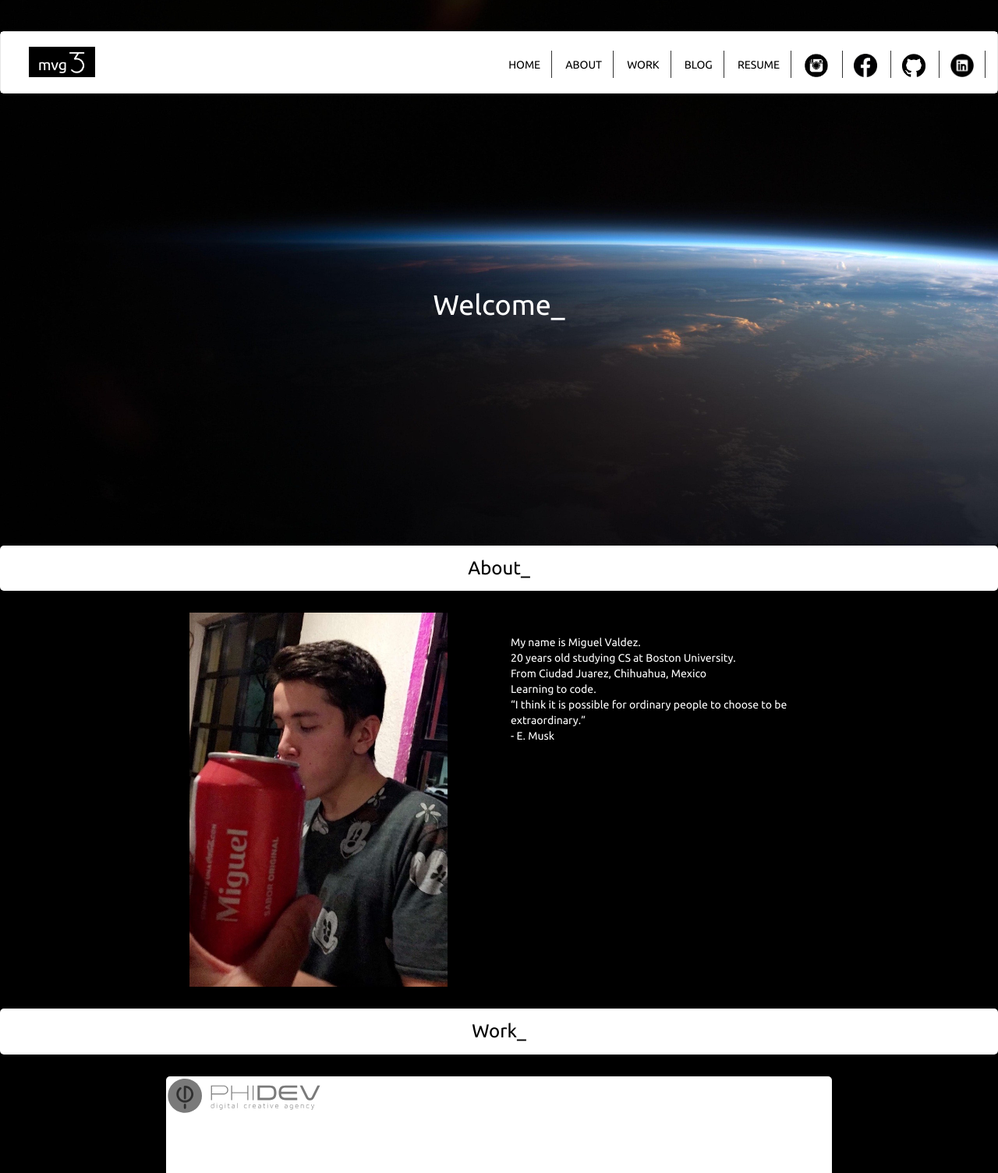
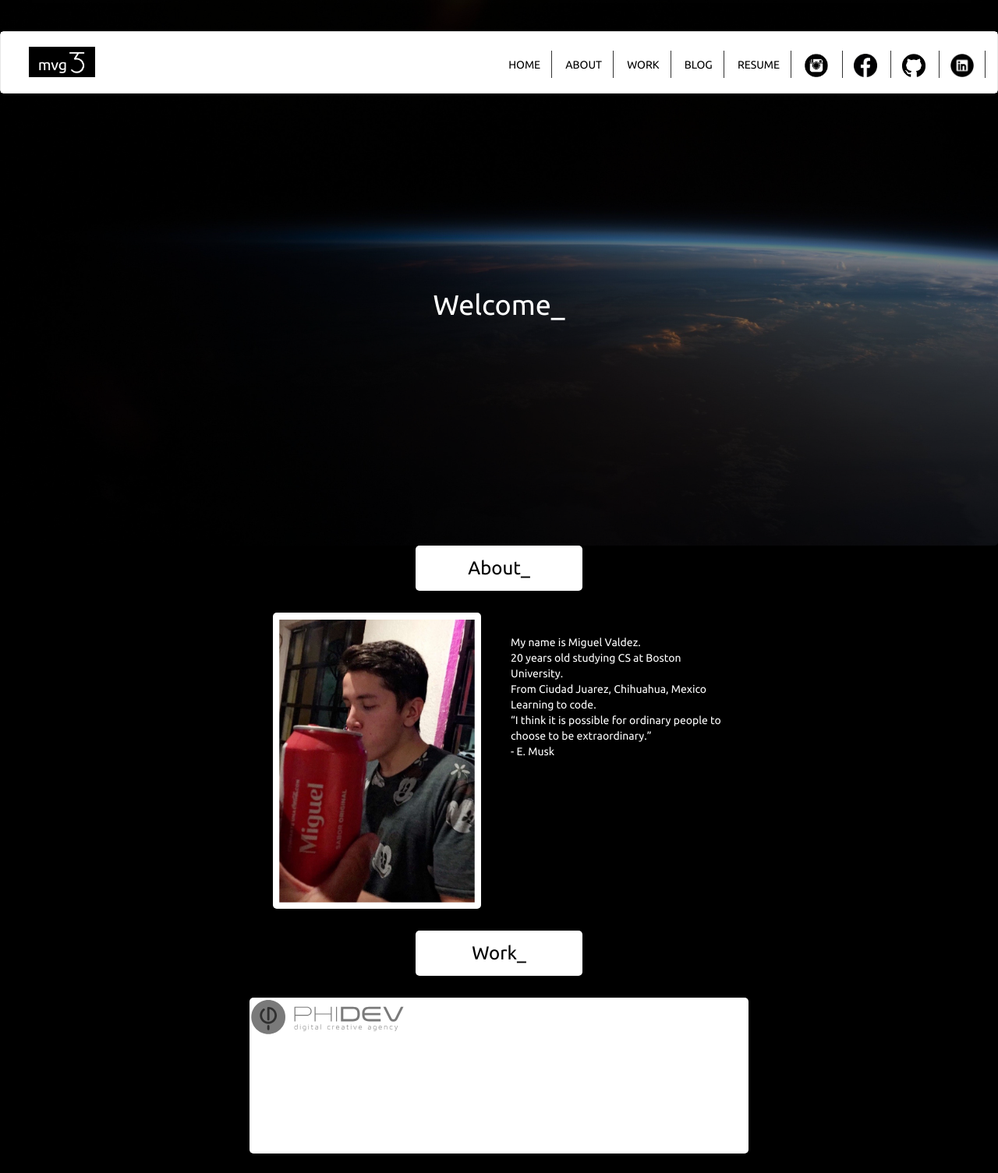
Before and after one commit to mvg35/mvg35.github.io, a PHP site: page / in a window 1280 px wide. Shown: the top 1505 px of the page at 78% size. Run offline with PHP 8.4, Linux system fonts and the light colour scheme.

Commit message:
titles lengths and links

```diff
--- a/index.html
+++ b/index.html
@@ -47,7 +47,7 @@
 							<img src="../media/fb-bnw.jpg" alt="facebook" width="30" height="30">
 							</a>
 						</li>
-						<li><a href="https://github.com/miguel24v"
+						<li><a href="https://github.com/mvg35"
 							 target="_blank">
 							<img src="../media/github-bnw.png" alt="github" width="30" height="30">
 							</a>
@@ -72,12 +72,12 @@
     		</div>
 
 	    	<div id="About">
-	    		<div class="title normal-padding"><h3>About_</h3></div>
+	    		<div class="title normal-padding col-sm-2 col-sm-offset-5"><h3>About_</h3></div>
 
-	    		<div class="about col-sm-offset-2 col-sm-8">
+	    		<div class="about col-sm-6 col-sm-offset-3">
 
 		    		<div class="profile-pic col-sm-6">
-				   		<img src="/media/miguel.jpg" class="img-responsive">
+				   		<img src="/media/miguel.jpg" alt="miguel" class="img-responsive">
 				   	</div>
 
 					<div class="about-me col-sm-6" style="margin-top:2em;">
@@ -94,17 +94,17 @@
 	    	<div class="clearfix"></div>
 
 	    	<div id="Work">
-	    		<div class="title normal-padding"><h3>Work_</h3></div>
+	    		<div class="title normal-padding col-sm-2 col-sm-offset-5"><h3>Work_</h3></div>
 
-	    			<div class="example phidev col-sm-8 col-sm-offset-2" style="margin-top:2em;">
+	    			<div class="example phidev col-sm-6 col-sm-offset-3" style="margin-top:2em;">
 	    				<div class="description"></div>
 	    			</div>
 
-	    			<div class="example google col-sm-8 col-sm-offset-2">
+	    			<div class="example google col-sm-6 col-sm-offset-3">
 	    				<div class="description"></div>
 	    			</div>
 
-	    			<div class="example research col-sm-8 col-sm-offset-2">
+	    			<div class="example research col-sm-6 col-sm-offset-3">
 	    				<div class="description"></div>
 	    			</div>
 
@@ -115,9 +115,9 @@
 	    	<div class="clearfix"></div>
 
 	    	<div id="Blog">
-	    		<div class="title normal-padding"><h3>Blog_</h3></div>
+	    		<div class="title normal-padding col-sm-2 col-sm-offset-5"><h3>Blog_</h3></div>
 
-	    			<div class="fixed-height-blog wb col-sm-8 col-sm-offset-2">
+	    			<div class="fixed-height-blog wb col-sm-6 col-sm-offset-3">
 						<p>
 
 
@@ -130,8 +130,8 @@
 	    	<div class="clearfix"></div>
 
 	    	<div id="Resume">
-	    		<div class="title normal-padding"><h3>Resume_</h3></div>
-
+	    		<div class="title normal-padding col-sm-2 col-sm-offset-5"><h3>Resume_</h3></div>
+	    		<div class="clearfix"></div>
 	    		<div class="resume" style="padding-top:2em; padding-bottom:2em;">
 	    			<h4><a href="documents/Miguel_Valdez_Resume.pdf" target="_blank">View</a> or <a href="/documents/Miguel_Valdez_Resume.pdf" download="mv35_resume.pdf">download</a> my updated Resume</h4>
 	    		</div>
@@ -165,7 +165,7 @@
        					</li>
 
        					<li class="social-image">
-       						<a href="http://www.github.com/miguel24v"
+       						<a href="https://github.com/mvg35"
 						 target="_blank">
 							<img src="../media/github-bnw.png" alt="github">
 						</a>
--- a/sass/css/style.css
+++ b/sass/css/style.css
@@ -20,11 +20,11 @@ div { background: black; }
 #header .navbar .navbar-collapse ul li:hover a, #header .navbar-default .navbar-collapse ul li:hover a { text-decoration: none; color: gray; }
 #header .navbar .navbar-collapse ul li:hover img, #header .navbar-default .navbar-collapse ul li:hover img { opacity: .5; }
 
-#content #Home .main-image { min-height: 700px; background: url("/media/space.jpg") bottom right no-repeat; background-size: cover; }
+#content #Home .main-image { min-height: 700px; background: url("/media/space.jpg") bottom right no-repeat; background-size: cover; box-shadow: inset 2px 800px 20px 10px rgba(0, 0, 0, 0.5); }
 #content #Home .main-image h1 { color: white; text-align: center; position: relative; top: 350px; }
 #content #About .about { margin-bottom: 2em; margin-top: 2em; }
 #content #About .about .profile-pic { border-radius: 5px; border-radius: 5px; }
-#content #About .about .profile-pic img { max-height: 480px; }
+#content #About .about .profile-pic img { max-width: 97%; padding: 3%; border-radius: 5px; /* A percentage that, when doubled and added to the above, makes 100%. */ background: white /* Color of the faux border. */ }
 #content #About .about .about-me { text-align: left; }
 #content #Work .example { background: url("/media/phidev-footer.svg") no-repeat; background-size: 200px; height: 200px; background-color: white; border-radius: 5px; margin-bottom: 2em; }
 #content #Work .example.google { background: url("/media/google-search.png") no-repeat; background-size: 60px; background-color: white; }
@@ -32,7 +32,7 @@ div { background: black; }
 #content #Blog .fixed-height-blog { margin-top: 2em; margin-bottom: 2em; height: 650px; border: solid; border-radius: 5px; border-width: 1.5px; border-color: rgba(50, 50, 50, 0.5); overflow-y: scroll; }
 #content #Resume .resume h4 { text-align: center; }
 
-.title { width: 100%; text-align: center; background-color: white; color: black; }
+.title { text-align: center; background-color: white; color: black; }
 
 .normal-padding { padding-top: 1px; padding-bottom: 1px; border-radius: 5px; }
 .normal-padding h3 { position: relative; top: -5px; }
--- a/sass/sass/style.scss
+++ b/sass/sass/style.scss
@@ -111,6 +111,7 @@ div{
 			min-height: 700px;
 			background: url("/media/space.jpg") bottom right no-repeat;
 			background-size: cover;
+			box-shadow: inset 2px 800px 20px 10px  rgba(0,0,0,.5);
 			h1{
 				color:white;
 				text-align:center;
@@ -127,7 +128,10 @@ div{
 			.profile-pic{
 				border-radius: 5px;
 				img {
-					max-height: 480px;
+					max-width:97%;
+				    padding:3%;
+				    border-radius:5px; /* A percentage that, when doubled and added to the above, makes 100%. */
+				    background:white; /* Color of the faux border. */
 				}
 				border-radius: 5px;
 			}
@@ -185,7 +189,7 @@ div{
 
 
 .title {
-	width: 100%;
+
 	text-align: center;
 	background-color:white;
 	color: black;
```
Also changed, not shown: 1 other file.
